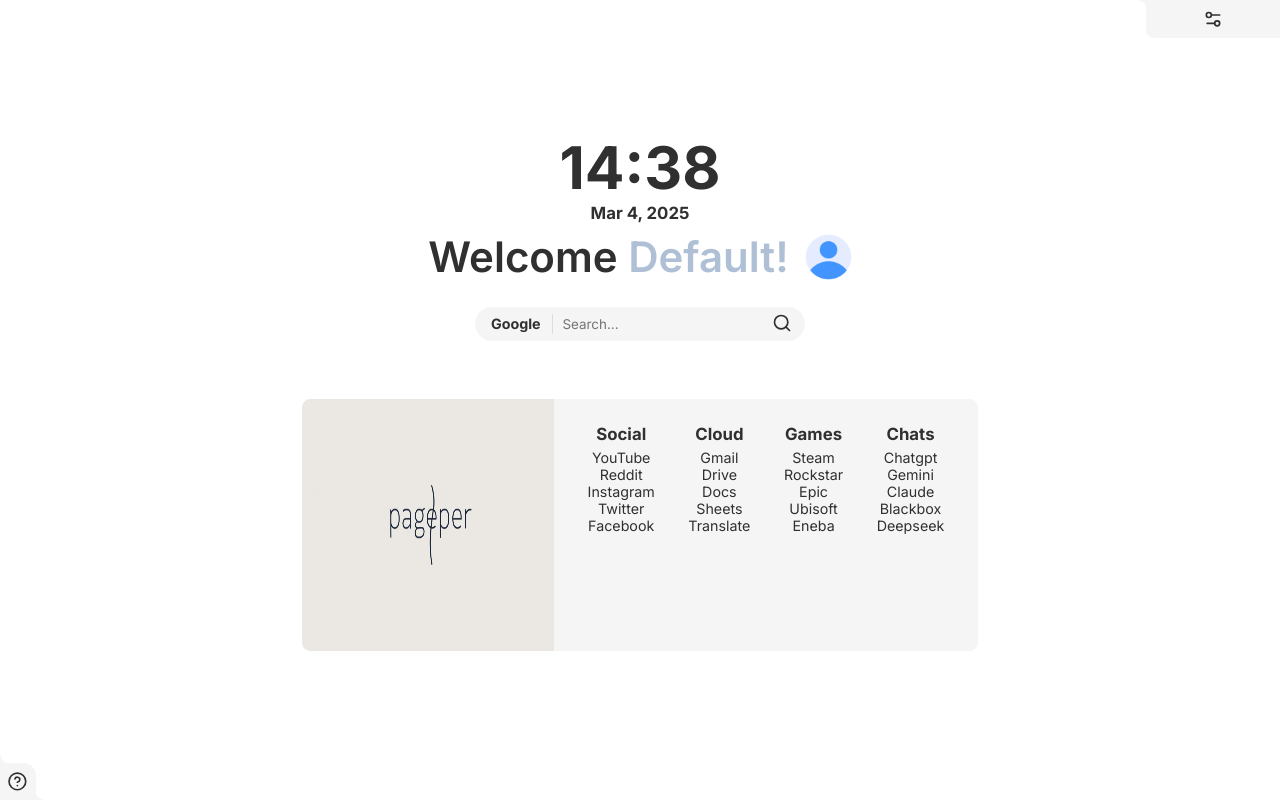
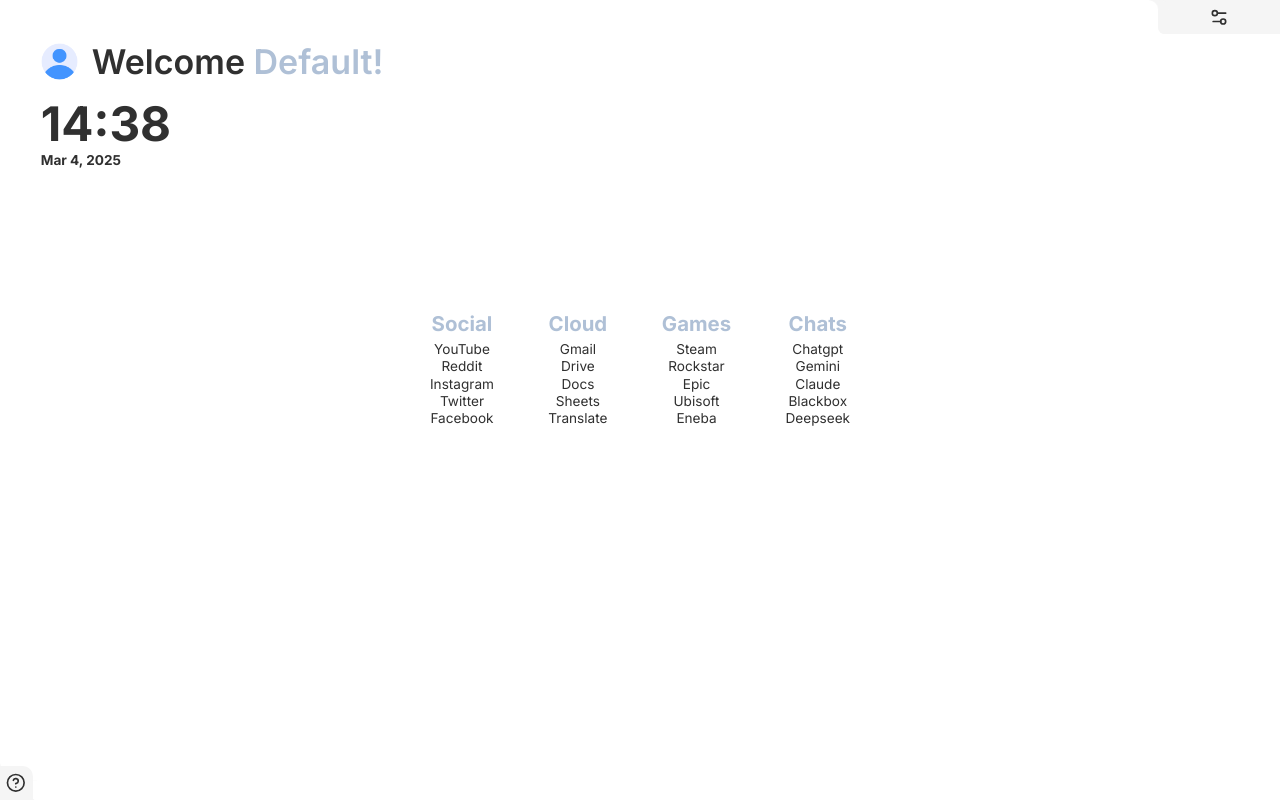
Before and after one commit to twodigitss/pageper, a React (Vite) app: page / in a window 1280 px wide. Built offline with nearby package versions, Linux system fonts and the light colour scheme.

Commit message:
new layout: more minimalist

```diff
--- a/package.json
+++ b/package.json
@@ -1,5 +1,5 @@
 {
-  "name": "nova_startp",
+  "name": "pageper",
   "private": true,
   "version": "0.0.0",
   "type": "module",
--- a/src/assets/styles/global_var.css
+++ b/src/assets/styles/global_var.css
@@ -4,7 +4,7 @@
   /*  before was 62.5% on browsers 14px font size
    *  my mistake was not noticing i had 14px instead of 16px */
 
-  font-size: 52.5%;
+  font-size: 42.5%;
 
   --diamond: #cfe4ef;
   --day: #ffffcc;
@@ -28,7 +28,7 @@
   --bg_0: #1f1f1f;
   --text: #ececec;
   --sep:  #2a2a2a;
-  --text_hover: var(--diamond);
+  --text_hover: var(--day);
 }
 
 :root :has(#gruvbox:checked){
--- a/src/assets/styles/index.css
+++ b/src/assets/styles/index.css
@@ -18,8 +18,8 @@
 }
 
 body{
-  display: grid;
-  place-items: center;
+  /* display: grid; */
+  /* place-items: center; */
   width: 100dvw; height: 100dvh;
   margin:0;
   background-color: var(--body);
@@ -30,7 +30,7 @@
 
 #upper_section{
   display: grid;
-  place-items:center;
+  /* place-items:center; */
   #main_clock{
     font-size: 7rem;
     font-weight: bold;
@@ -40,23 +40,29 @@
   }
   .the_date_and_time{
     display:grid;
-    place-items:center;
+    margin-top: 2rem;
+    /* place-items:center; */
   }
 
 }
 
 #middle_section{
-  display:flex;
+  display: grid;
+  place-self: center;
   min-height: 30rem;
+
+  margin-top: 15rem;
   /* height: fit-content; */
   /* height: content-fit; */
-  margin: 2rem;
+  /* margin: 2rem; */
 }
 
 .main_frame{
   display:grid;
-  place-items:center;
+  width: 0 auto;
+  /* place-items:center; */
 
+  padding: 6rem;
   gap: 3rem;
 
   #profile_picture{
@@ -84,13 +90,12 @@
   /* display: grid; */
   /* grid-auto-flow: row; */
   /* place-items:center; */
-  padding: 1rem;
   gap: 2rem;
   text-align: center;
 }
 
 @media (max-width: 700px) {
-  .main_header{
+  .main_header, .the_date_and_time{
     display: grid;
     grid-auto-flow: row;
     place-items:center;
@@ -129,17 +134,22 @@
 
   /*why...?*/
   /* height: content-fit; */
-  height: auto;
-  max-width: 70rem;
+  /* height: auto; */
+  /* max-width: 70rem; */
 
-  background-color: var(--bg_0);
+  /* background-color: var(--bg_0);  */
+  /* border: 0px; */
+  /* border-left: 3px; */
+  /* border-color: var(--text); */
+  /* border-style: solid; */
   padding: 1rem 2rem 1rem 2rem;
 
   .bookmarks_title{
     font: inherit;
-    font-size: 2rem;
+    font-size: 3rem;
     font-weight: 700;
     margin-bottom: 0.5rem;
+    color: var(--text_hover);
   }
 
   .bookmarks_each{
@@ -148,13 +158,14 @@
 
     margin: 1rem;
     padding: 1rem;
+    gap: 0.2rem;
 
     text-align: center;
     font-weight: normal;
   }
   .bookmarks_links{
     font-style: normal;
-    font-size: 1.7rem;
+    font-size: 2rem;
   }
   .bookmarks_links :hover{
     color: var(--text_hover);
@@ -162,10 +173,11 @@
 }
 
 #bookmark_container_hasimg{
-  border-radius: 0rem 1rem 1rem 0rem;
+  /* border-radius: 0rem 1rem 1rem 0rem; */
 }
 #bookmark_container_notimg{
-  border-radius: 1rem 1rem 1rem 1rem;
+  /* border-radius: 1rem 1rem 1rem 1rem; */
+  gap: 4rem;
 }
 
 
--- a/src/assets/styles/side_menu.css
+++ b/src/assets/styles/side_menu.css
@@ -1,4 +1,9 @@
 @import "global_var.css";
+
+
+#enesimo_boton_fondo{
+  margin-bottom: 2rem;
+}
 
 #Banner{
   margin-bottom: 1rem;
@@ -14,7 +19,6 @@
   display: flex;
   flex-direction: column;
   place-items: center;
-  /* width: fit-content; */
 
   /* gap: 1rem; */
   padding: 2rem 2rem 1rem 2rem;
@@ -50,7 +54,7 @@
   justify-content: center;
   place-items: center;
 
-  width: 10rem;
+  width: 12rem;
 
   padding: 0rem 1rem 1rem 1rem;
   border-radius: 1rem ;
@@ -141,7 +145,8 @@
   transform: rotate(90deg);
   position: absolute;
   top: -0rem;
-  right: 7.86em;
+  right: 8.95em;
+  /* background: red; */
 
 }
 
--- a/src/ui/pages/main.jsx
+++ b/src/ui/pages/main.jsx
@@ -1,4 +1,4 @@
-import React, { Fragment, useEffect, useState } from "react";
+import React, { Fragment } from "react";
 import '@styles/index.css';
 
 //i had the idea of replace this line instead the actual (idk what i was thinking)
@@ -31,27 +31,29 @@
     <div className="main_frame">
 
       <div id="upper_section">
+
+        <div className="main_header">
+          { !profile_pic ?
+            <Fragment/> : <img id='profile_picture' src={profile_pic}/>
+          }
+          { username.length == 0 || username == false ?
+              <p id="welcoming">Welcome!</p> :
+              <p id="welcoming">Welcome <span id="users_name">{username_cropped}!</span>
+              </p>
+          }
+        </div>
+
         <div className="the_date_and_time">
           <CurrentTime/>
           <CurrentDate/>
         </div>
 
-        <div className="main_header">
-          { username.length == 0 || username == false ?
-              <p id="welcoming">Welcome!</p> :
-              <p id="welcoming">Welcome <span id="users_name">{username_cropped}!</span>
-              </p>
-          }
-          { !profile_pic ?
-            <Fragment/> : <img id='profile_picture' src={profile_pic}/>
-          }
-        </div>
-
-        <MinimalSearchBar/>
+        {/*<MinimalSearchBar/> */}
       </div>
 
       <div id="middle_section">
-        { banner_pic ?
+                <Bookmarks has_img="bookmark_container_notimg"/>
+        {/* banner_pic ?
             //render bookmark here as bookmark_container_hasimg
             ( <Fragment>
                 <img id='gif' src={banner_pic}></img>
@@ -60,10 +62,9 @@
             )
             : //render bookmark here as bookmark_container_notimg
             ( <Fragment>
-                <Bookmarks has_img="bookmark_container_notimg"/>
               </Fragment>
             )
-        }
+        */}
       </div>
 
     </div>
--- a/src/ui/pages/side_menu.jsx
+++ b/src/ui/pages/side_menu.jsx
@@ -15,7 +15,7 @@
   };
 
   const css = {
-    transform: isUp ? 'translateY(-22rem)' : 'translateY(0)'
+    transform: isUp ? 'translateY(-19.8rem)' : 'translateY(0)'
   }
 
   return (
@@ -26,7 +26,7 @@
 
       <Load_local_configs/>
       <Load_profile_picture is_pfp={true} label={"Profile"}/>
-      <Load_profile_picture is_pfp={false} label={"Banner"}/>
+    {/*<Load_profile_picture is_pfp={false} label={"Banner"}/>*/}
 
       <button className="side_menu_button" onClick={togglePosition}>
         <Settings2 size={20} id="setting"/>
--- a/src/utils/load_preferences.jsx
+++ b/src/utils/load_preferences.jsx
@@ -31,6 +31,7 @@
         onChange={handleImageSelect}
       />
       <button
+        id='enesimo_boton_fondo'
         onClick={triggerFileInput}
         className="upload_conf_button"
       >
```
Also changed, not shown: src/config/user_conf.json (+5 -5 lines), 2 other files (tests, documents, lock files or other folders).
